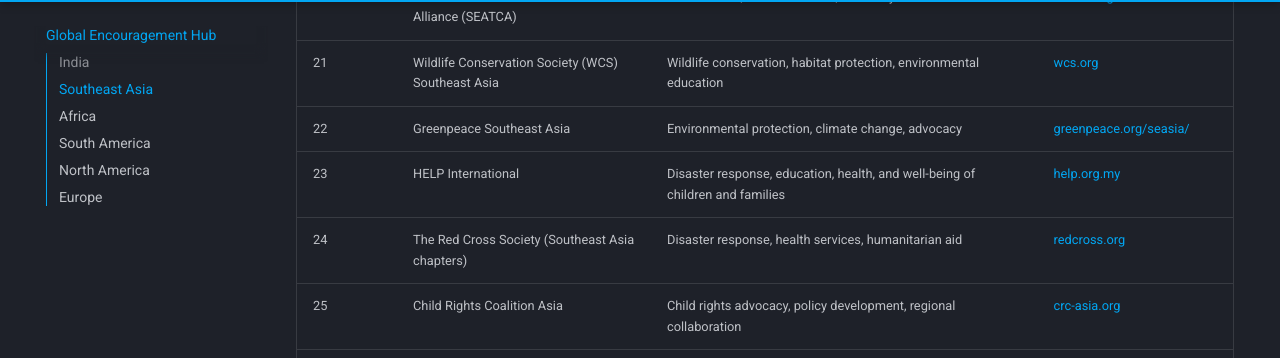
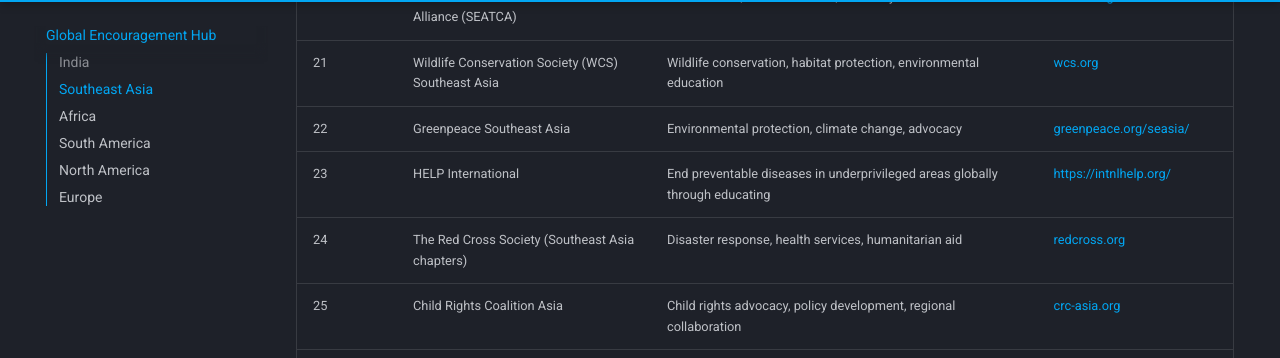
Before and after one commit to eesociety/eesociety.github.io, an MkDocs documentation site: the page built from docs/compilation.md, in a window 1280 px wide and 900 px high, scrolled down 4023 px. Shown: the part 94-452 px from the top of the window. Built offline with MkDocs 1.6.1 and Material for MkDocs 9.7.7, drawn with Linux system fonts in a browser that asks for light colours; comment, search, counter and statistics services are not loaded.

Commit message:
Update compilation.md

```diff
--- a/docs/compilation.md
+++ b/docs/compilation.md
@@ -77,7 +77,7 @@
 | 20      | Southeast Asia Tobacco Control Alliance (SEATCA) | Public health, tobacco control, advocacy                                                               | [seatca.org](https://seatca.org) |
 | 21      | Wildlife Conservation Society (WCS) Southeast Asia | Wildlife conservation, habitat protection, environmental education                                   | [wcs.org](https://www.wcs.org) |
 | 22      | Greenpeace Southeast Asia                    | Environmental protection, climate change, advocacy                                                        | [greenpeace.org/seasia/](https://www.greenpeace.org/seasia/) |
-| 23      | HELP International                           | Disaster response, education, health, and well-being of children and families                             | [help.org.my](https://www.help.org.my) |
+| 23      | HELP International                           | End preventable diseases in underprivileged areas globally through educating                              | [https://intnlhelp.org/](https://intnlhelp.org/) |
 | 24      | The Red Cross Society (Southeast Asia chapters) | Disaster response, health services, humanitarian aid                                                    | [redcross.org](https://www.redcross.org) |
 | 25      | Child Rights Coalition Asia                  | Child rights advocacy, policy development, regional collaboration                                         | [crc-asia.org](https://crc-asia.org) |
 | 26      | GlobalGiving Southeast Asia                  | Crowdfunding platform, various causes including education, health, and disaster relief                    | [globalgiving.org](https://www.globalgiving.org) |
```
